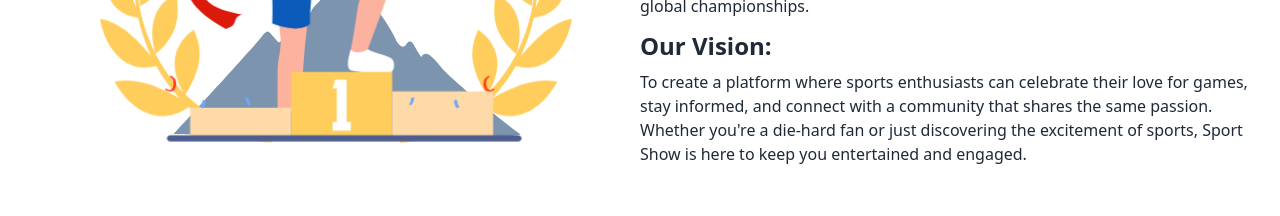
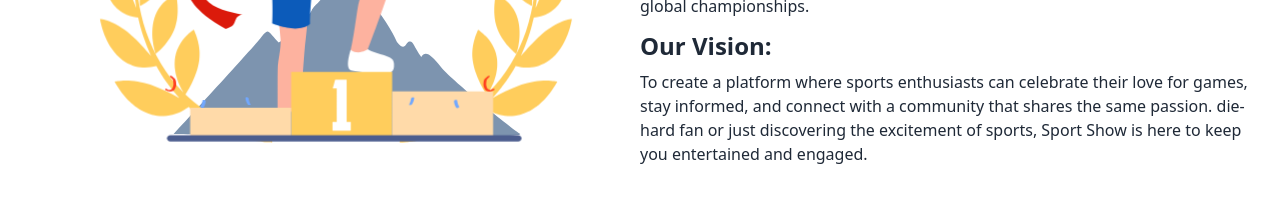
Before and after one commit to ashikmia0099/star-sport-client-assigment, a React (Vite) app: page /aboutus in a window 1280 px wide. Shown: the part 470-686 px from the top of the page. Built offline with nearby package versions, Linux system fonts and the light colour scheme; no server answers.

Commit message:
about us page respensive and other

```diff
--- a/src/components/Pages/AboutUs/AboutUs.jsx
+++ b/src/components/Pages/AboutUs/AboutUs.jsx
@@ -24,12 +24,13 @@ const AboutUs = () => {
 
                         </ul>
                     </div>
+
                     <div className='text-left'>
                     <h3 className=' text-2xl font-semibold my-2'>Our Vision:</h3>
                     <p>
                         To create a platform where sports enthusiasts can celebrate their love for games, stay informed, and connect with a community that shares the same passion.
 
-                        Whether you're a die-hard fan or just discovering the excitement of sports, Sport Show is here to keep you entertained and engaged.
+                        die-hard fan or just discovering the excitement of sports, Sport Show is here to keep you entertained and engaged.
                     </p>
                 </div>
                 </div>
```
